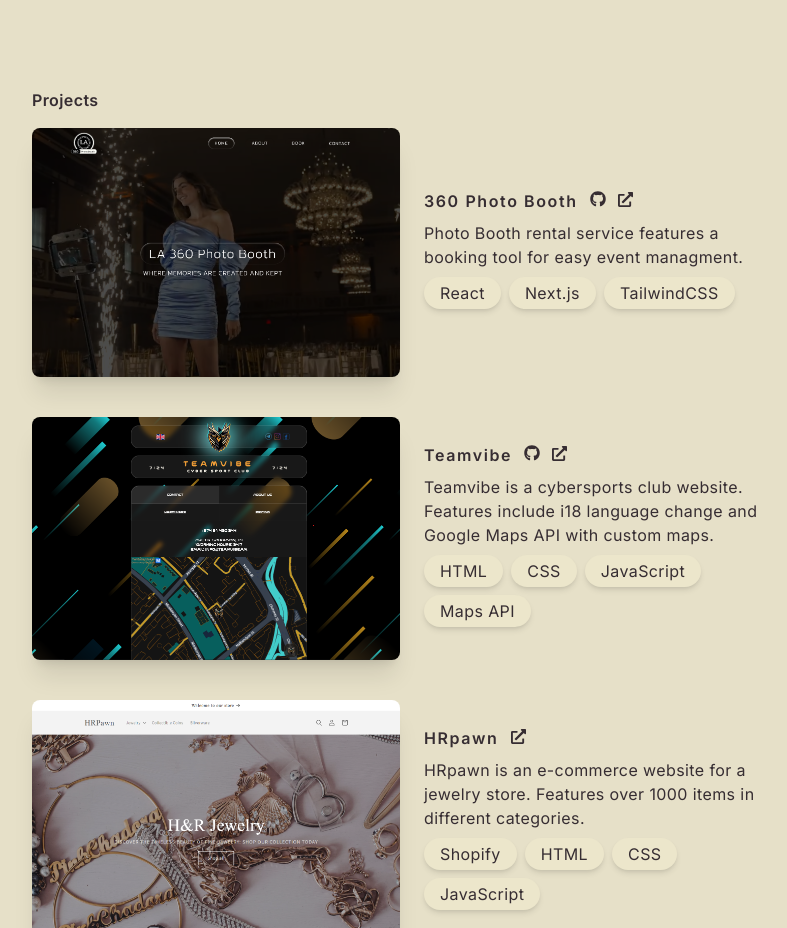
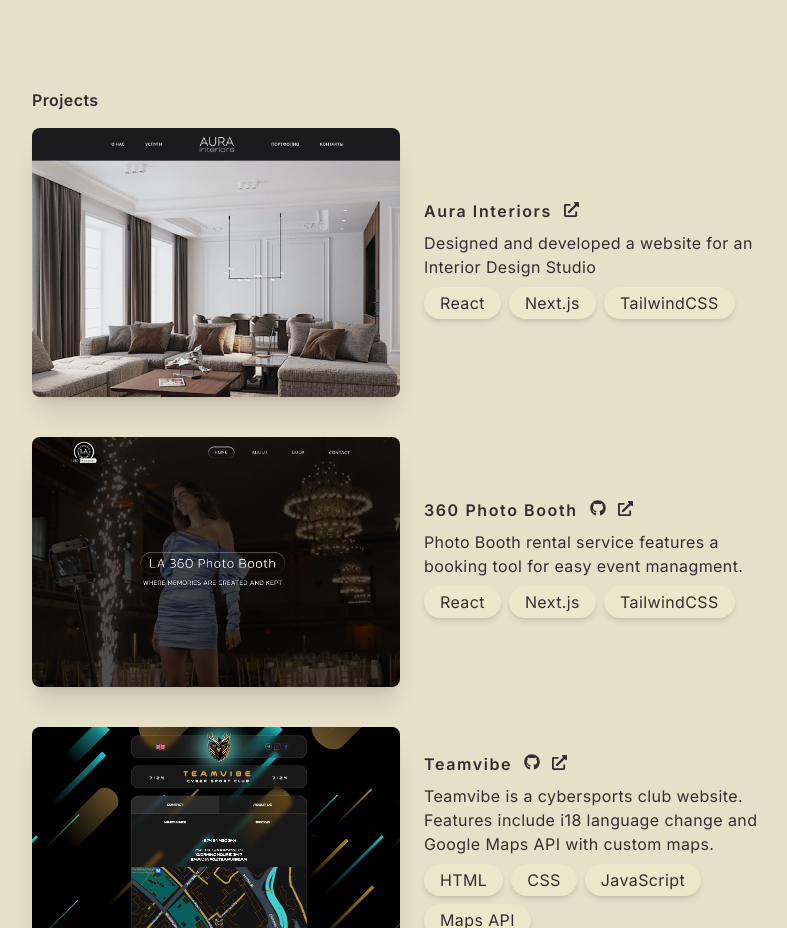
Before and after one commit to ShantMelikyan/holy-grail-fortfolio, a Next.js app: page / in a window 1280 px wide. Shown: the part 1720-2648 px from the top of the page, without its empty margins (240-1027 px from the left). Built offline with nearby package versions, Linux system fonts and the light colour scheme.

Commit message:
update projects

```diff
--- a/app/components/Projects.tsx
+++ b/app/components/Projects.tsx
@@ -7,8 +7,18 @@ import blog from "../../public/images/blog.png";
 import hrpawn from "../../public/images/hrpawn.png";
 import { Reveal } from "./utils/Reveal";
 import photobooth from "../../public/images/photobooth.png";
+import aura from "@/public/images/aura.png"
 
 const projects = [
+  {
+    name: "Aura Interiors",
+    description:
+      "Designed and developed a website for an Interior Design Studio",
+    stack: ["React", "Next.js", "TailwindCSS"],
+    image: aura,
+    github: "",
+    link: "https://aura-interiors.com/",
+  },
   {
     name: "360 Photo Booth",
     description:
```
Also changed, not shown: public/images/aura.PNG, 1 other file (tests, documents, lock files or other folders).
